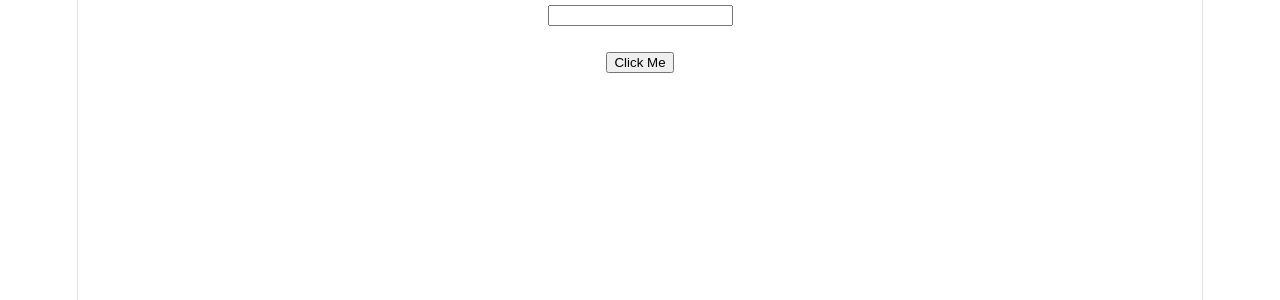
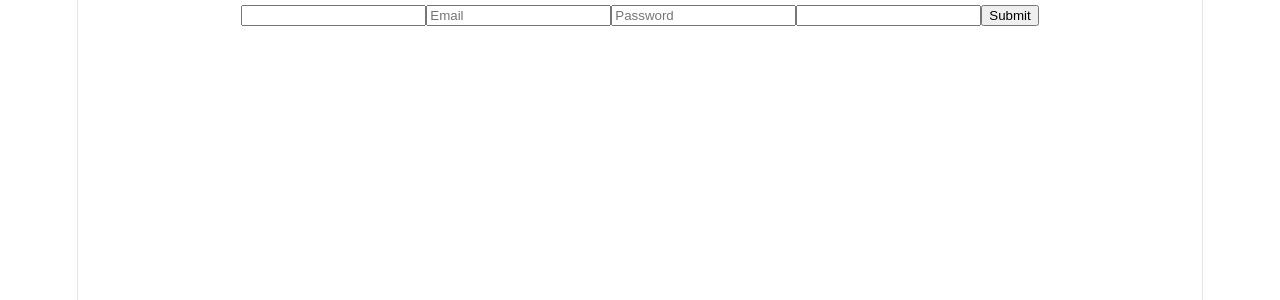
Before and after one commit to Umashankar12345/react, a React (Vite) app in the folder Listand/: page / in a window 1280 px wide. Shown: the top 300 px of the page. Built offline with nearby package versions, Linux system fonts and the light colour scheme.

Commit message:
my project

```diff
--- a/Listand/src/App.jsx
+++ b/Listand/src/App.jsx
@@ -4,19 +4,55 @@ import './App.css'
 
 function App(){
   //Event Handler (Update state on input change)
-  const[value , setValue] = useState("");
+  // const[value , setValue] = useState("");
 
-  const handleChange = (e) => {
-    setValue(e.target.value);
-  }
-  return(
-    <div>
-      <input type="text" value={value} onChange={handleChange} />
-      <h3>{value}</h3>
-      <button>Click Me</button>
-    </div>
-  )
+  // const handleChange = (e) => {
+  //     e.preventDefault(); // important
+  //   alert("Name: " + name);
+  //   setValue(e.target.value);
 
+  // }
+  // return(
+  //   <div>
+  //     <input type="text" value={value} onChange={(e) => setValue(e.target.value)} />
+  //     <h3>{value}</h3>
+  //     <button>Click Me</button>
+  //   </div>
+  // )
+                    //seform
+        const [form , setform] = useState({
+          name: " ",
+          email: " ",
+          password: "",
+          contact: " "
+        });
+        const handleChange = (e) => {
+          setform({
+            ...form , [e.target.name] : e.target.value
+          });
+        }
+        const handleSubmit = (e) => {
+          e.preventDefault();
+          console.log(form);
+          alert("form successfully submitted");
+          alert(`Name: ${form.name} \nEmail: ${form.email} \nPassword: ${form.password} \nContact: ${form.contact}`);
+
+        }
+        return(
+          <div>
+            <form onSubmit={handleSubmit}>
+
+              <input type="text" name = "name" value = {form.name} placeholder="Name" onChange={(e) =>setform({...form,name:[e.target.value] })} />
+              <input type="email" name = "email" value = {form.email} placeholder="Email" onChange={handleChange} />
+              <input type="password" name = "password" value = {form.password} placeholder="Password" onChange={handleChange} />
+              <input type="text" name = "contact" value = {form.contact} placeholder="Contact" onChange={handleChange} />
+              <button type="submit">Submit</button>
+
+            </form>
+
+          </div>
+        )
+    //state toggle
   //const[morning , setMorning] = useState("Morning");
 
   // const Toggle = () => {
```
